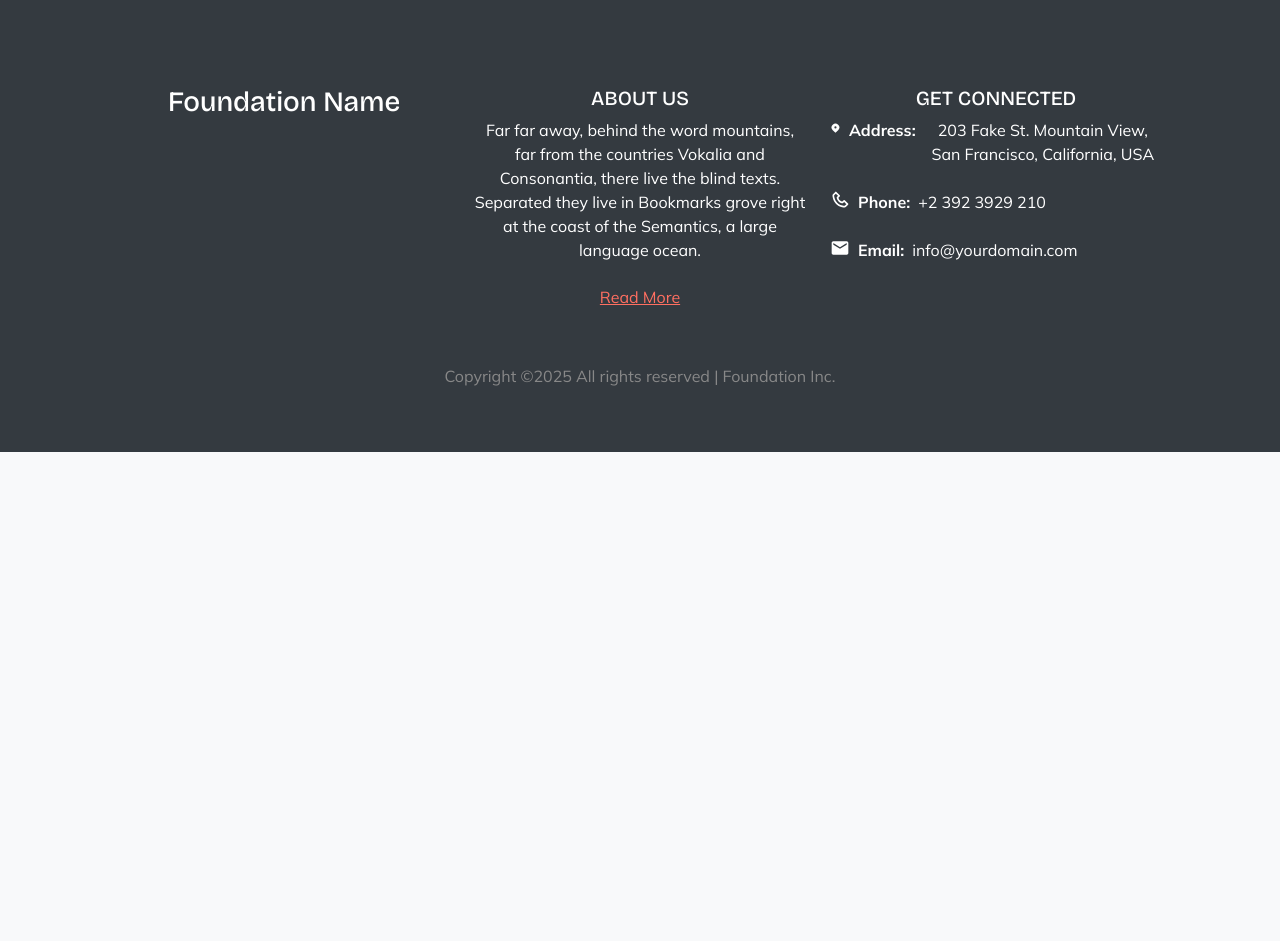
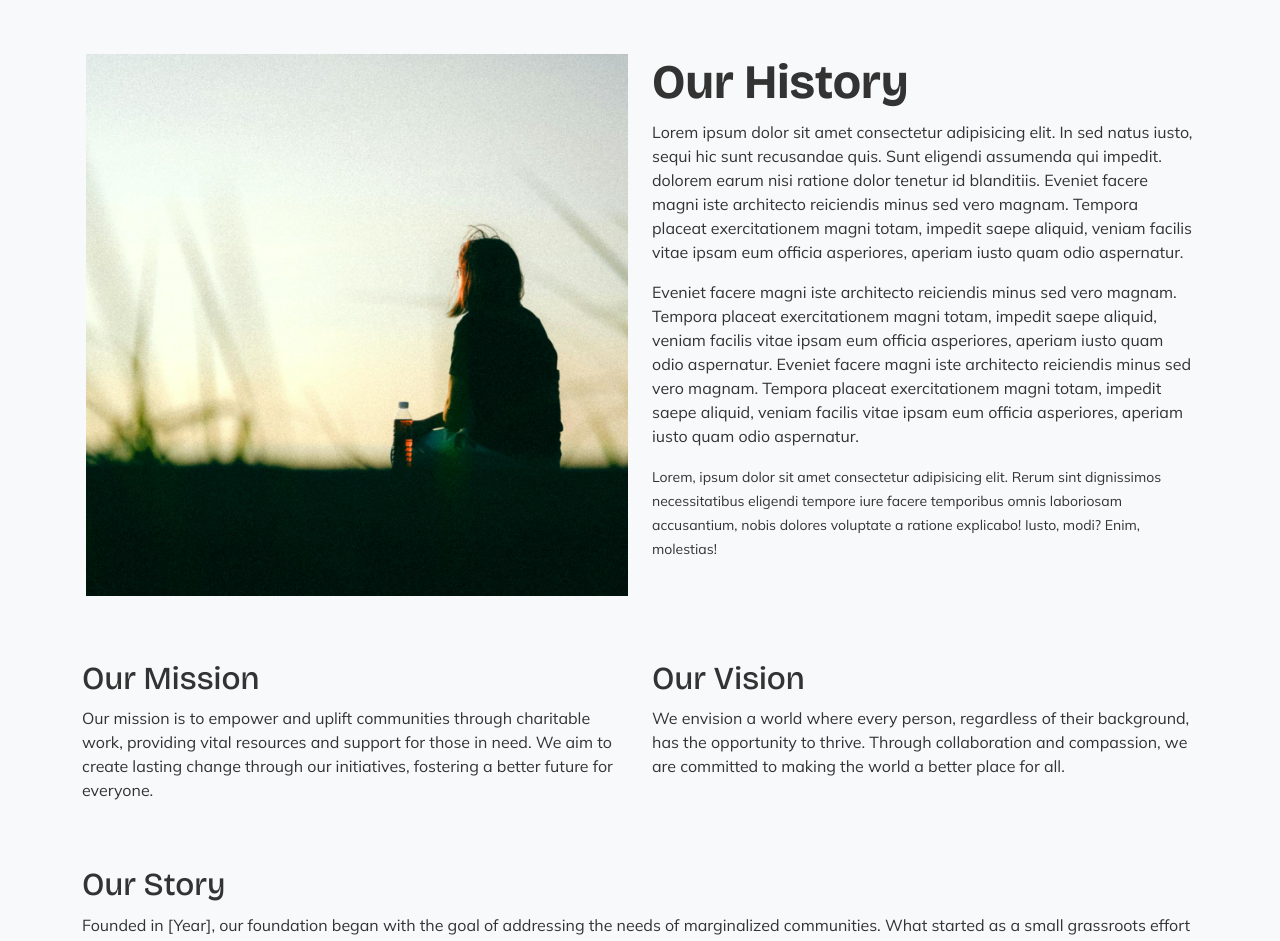
Before and after one commit to joshuaodunbaku/foundation-project, a React (Vite) app: page /about in a window 1280 px wide. Shown: the part 760-1701 px from the top of the page. Before the commit the page ends 1212 px from the top, so only its background shows below. Built offline with nearby package versions, Linux system fonts and the light colour scheme; a web font is replaced by a local one.

Commit message:
--allow-empty-message

```diff
--- a/src/Components/Footer.jsx
+++ b/src/Components/Footer.jsx
@@ -1,8 +1,6 @@
 import React from "react";
 import { Container, Row, Col, Button } from "react-bootstrap";
 import { BiPhone } from "react-icons/bi";
-import { CiLocationArrow1, CiLocationOn } from "react-icons/ci";
-import { GoLocation } from "react-icons/go";
 import { HiLocationMarker } from "react-icons/hi";
 import { MdEmail } from "react-icons/md";
 
--- a/src/Routes/About.jsx
+++ b/src/Routes/About.jsx
@@ -1,6 +1,7 @@
 import React from "react";
 import HeroComp from "../Components/HeroComp";
 import IMAGES from "../assets/images";
+import { Col, Row } from "react-bootstrap";
 
 const About = () => {
   return (
@@ -10,6 +11,88 @@ const About = () => {
           <h3 className="display-4 fw-bold">About the Organization</h3>
         </div>
       </HeroComp>
+
+      <div className="container my-5 p-3">
+        <div className="row g-4">
+          <div className="col-md-6 order-1 order-md-0">
+            <img
+              className="align-self-stretch"
+              src={IMAGES.image_3}
+              style={{ width: "100%", minHeight: "400px", height: "100%" }}
+              alt=""
+            />
+          </div>
+          <div className="col-md-6 order-0 order-md-1">
+            <h3 className="display-5 fw-bold">Our History</h3>
+            <p>
+              Lorem ipsum dolor sit amet consectetur adipisicing elit. In sed
+              natus iusto, sequi hic sunt recusandae quis. Sunt eligendi
+              assumenda qui impedit. dolorem earum nisi ratione dolor tenetur id
+              blanditiis. Eveniet facere magni iste architecto reiciendis minus
+              sed vero magnam. Tempora placeat exercitationem magni totam,
+              impedit saepe aliquid, veniam facilis vitae ipsam eum officia
+              asperiores, aperiam iusto quam odio aspernatur.
+            </p>
+            <p>
+              Eveniet facere magni iste architecto reiciendis minus sed vero
+              magnam. Tempora placeat exercitationem magni totam, impedit saepe
+              aliquid, veniam facilis vitae ipsam eum officia asperiores,
+              aperiam iusto quam odio aspernatur. Eveniet facere magni iste
+              architecto reiciendis minus sed vero magnam. Tempora placeat
+              exercitationem magni totam, impedit saepe aliquid, veniam facilis
+              vitae ipsam eum officia asperiores, aperiam iusto quam odio
+              aspernatur.
+            </p>
+            <p>
+              <small>
+                Lorem, ipsum dolor sit amet consectetur adipisicing elit. Rerum
+                sint dignissimos necessitatibus eligendi tempore iure facere
+                temporibus omnis laboriosam accusantium, nobis dolores voluptate
+                a ratione explicabo! Iusto, modi? Enim, molestias!
+              </small>
+            </p>
+          </div>
+        </div>
+      </div>
+
+      <div className="container">
+        <Row className="mb-5">
+          <Col md={6}>
+            <h2>Our Mission</h2>
+            <p>
+              Our mission is to empower and uplift communities through
+              charitable work, providing vital resources and support for those
+              in need. We aim to create lasting change through our initiatives,
+              fostering a better future for everyone.
+            </p>
+          </Col>
+          <Col md={6}>
+            <h2>Our Vision</h2>
+            <p>
+              We envision a world where every person, regardless of their
+              background, has the opportunity to thrive. Through collaboration
+              and compassion, we are committed to making the world a better
+              place for all.
+            </p>
+          </Col>
+        </Row>
+      </div>
+
+      <div className="container">
+        <Row className="mb-5">
+          <Col>
+            <h2>Our Story</h2>
+            <p>
+              Founded in [Year], our foundation began with the goal of
+              addressing the needs of marginalized communities. What started as
+              a small grassroots effort has grown into a global movement,
+              reaching thousands of people each year. Through partnerships,
+              advocacy, and on-the-ground efforts, we continue to expand our
+              impact worldwide.
+            </p>
+          </Col>
+        </Row>
+      </div>
     </>
   );
 };
```
Also changed, not shown: 1 other file (tests, documents, lock files or other folders).
